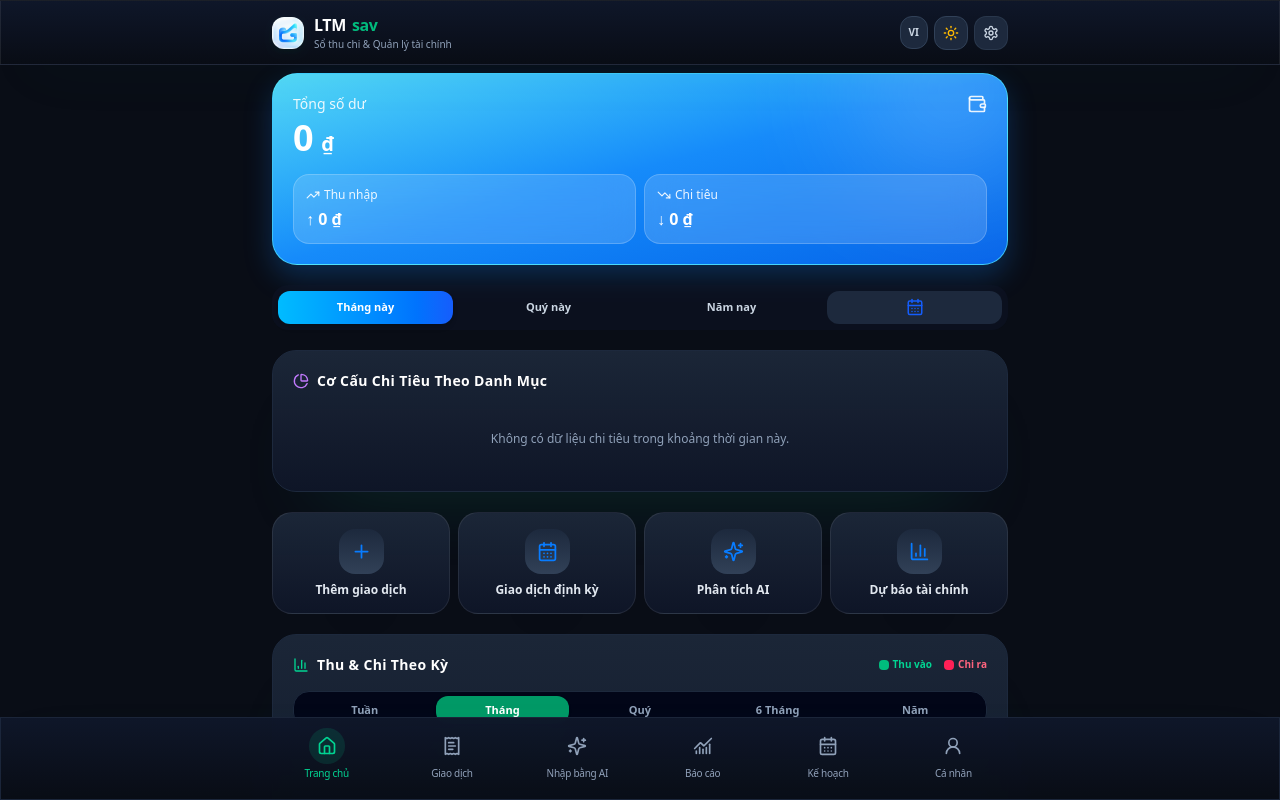
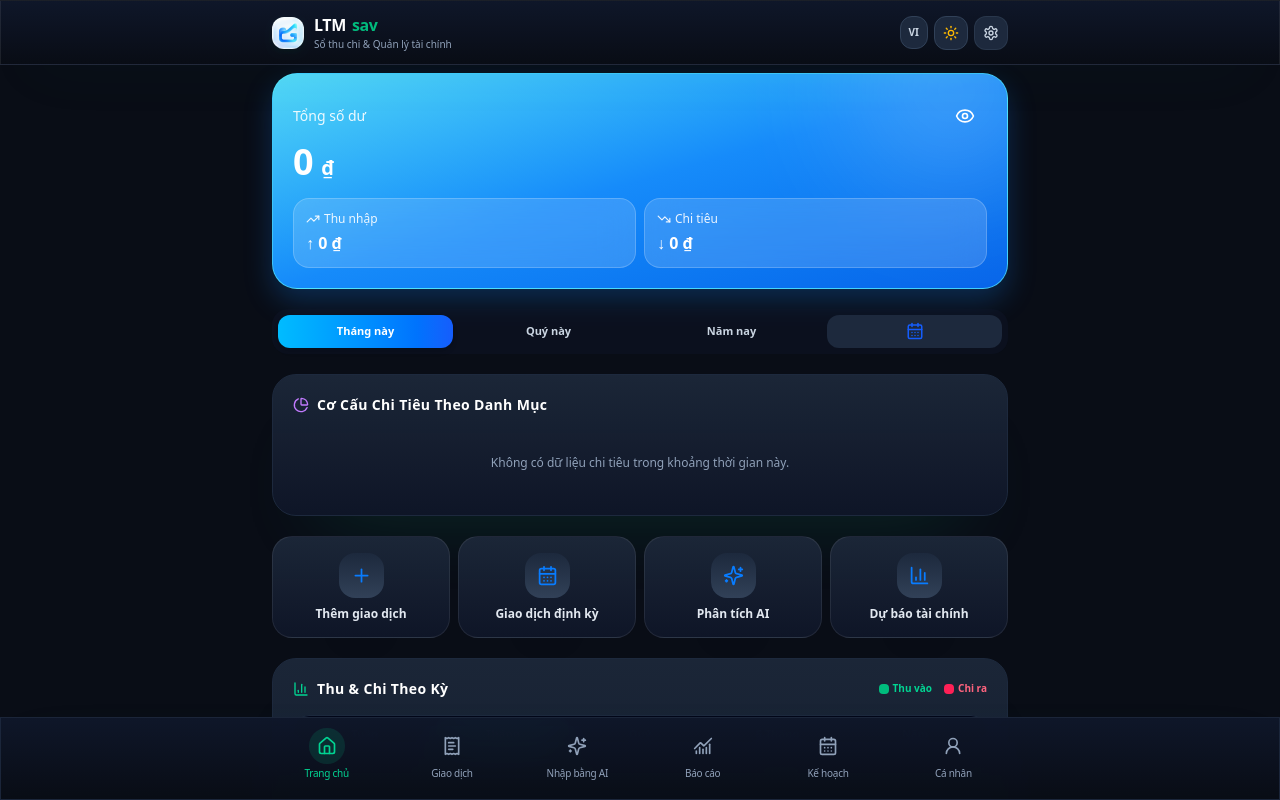
Before and after one commit to tranlocbtr99/Ltmsav, a React (Vite) app: page / in a window 1280 px wide. Shown: the top 800 px of the page. Built offline with nearby package versions, Linux system fonts and the light colour scheme; what @capacitor/core would draw is missing.

Commit message:
feat: remember total assets visibility on overview

```diff
--- a/src/App.tsx
+++ b/src/App.tsx
@@ -32,6 +32,18 @@ export const App: React.FC = () => {
   const [auditLogs, setAuditLogs] = useState<AuditLog[]>([]);
   const [settings, setSettings] = useState<AppSettings>(storage.getSettings());
   const [showSplash, setShowSplash] = useState(true);
+
+  // Presentation preference only; financial records and settings are untouched.
+  const [assetsHidden, setAssetsHidden] = useState(() => {
+    try { return localStorage.getItem('ltmsav_assets_hidden') === 'true'; }
+    catch { return true; }
+  });
+  const toggleAssetsVisibility = () => {
+    const next = !assetsHidden;
+    setAssetsHidden(next);
+    try { localStorage.setItem('ltmsav_assets_hidden', String(next)); }
+    catch { /* Keep the toggle usable when device storage is unavailable. */ }
+  };
 
   // Security Lock Screen State
   const [isLocked, setIsLocked] = useState<boolean>(() => {
@@ -220,6 +232,8 @@ export const App: React.FC = () => {
         <div key={currentTab} className="animate-fade-in">
           {currentTab === 'overview' && (
             <OverviewTab
+              assetsHidden={assetsHidden}
+              onToggleAssetsVisibility={toggleAssetsVisibility}
               accounts={accounts}
               transactions={transactions}
               categories={categories}
--- a/src/components/OverviewTab.tsx
+++ b/src/components/OverviewTab.tsx
@@ -3,12 +3,14 @@ import { Account, Transaction, Category, Budget, DebtOrLoan } from '../types';
 import {
   TrendingUp, TrendingDown, Wallet, ArrowRightLeft, Sparkles, Plus,
   ArrowUpRight, ArrowDownLeft, AlertTriangle, ShieldCheck, ChevronRight,
-  BarChart3, PieChart, CalendarDays
+  BarChart3, PieChart, CalendarDays, Eye, EyeOff
 } from 'lucide-react';
 import { DynamicIcon } from './DynamicIcon';
 import { useLanguage } from '../contexts/LanguageContext';
 
 interface OverviewTabProps {
+  assetsHidden: boolean;
+  onToggleAssetsVisibility: () => void;
   accounts: Account[];
   transactions: Transaction[];
   categories: Category[];
@@ -21,6 +23,8 @@ interface OverviewTabProps {
 }
 
 export const OverviewTab: React.FC<OverviewTabProps> = ({
+  assetsHidden,
+  onToggleAssetsVisibility,
   accounts,
   transactions,
   categories,
@@ -215,8 +219,17 @@ export const OverviewTab: React.FC<OverviewTabProps> = ({
       {/* Reference-style blue total balance and monthly cashflow hero */}
       <section className="relative overflow-hidden rounded-[25px] border border-cyan-300/70 bg-gradient-to-br from-[#53d8f5] via-[#168bfa] to-[#0864e9] p-5 text-white shadow-[0_12px_28px_rgba(18,126,237,.27)]">
         <div className="absolute -top-20 -right-10 h-48 w-48 rounded-full bg-white/20 blur-3xl pointer-events-none" />
-        <div className="relative flex items-center justify-between"><span className="text-sm font-medium text-white/90">Tổng số dư</span><Wallet className="w-5 h-5 text-white/90" /></div>
-        <div className="relative mt-1 mb-4 text-[30px] sm:text-4xl font-extrabold tracking-tight tabular-nums break-all">{accounts.reduce((s,a)=>s+a.balance,0).toLocaleString('vi-VN')} <span className="text-xl">₫</span></div>
+        <div className="relative flex items-center justify-between"><span className="text-sm font-medium text-white/90">Tổng số dư</span><button
+          type="button"
+          onClick={onToggleAssetsVisibility}
+          aria-label={t(assetsHidden ? 'showTotalAssets' : 'hideTotalAssets')}
+          title={t(assetsHidden ? 'showTotalAssets' : 'hideTotalAssets')}
+          aria-pressed={assetsHidden}
+          className="flex h-11 w-11 items-center justify-center rounded-full text-white hover:bg-white/15 focus-visible:outline focus-visible:outline-2 focus-visible:outline-white"
+        >
+          {assetsHidden ? <EyeOff size={20} aria-hidden="true" /> : <Eye size={20} aria-hidden="true" />}
+        </button></div>
+        <div className="relative mt-1 mb-4 text-[30px] sm:text-4xl font-extrabold tracking-tight tabular-nums break-all">{assetsHidden ? '••••••' : accounts.reduce((s,a)=>s+a.balance,0).toLocaleString('vi-VN')} <span className="text-xl">₫</span></div>
         <div className="relative grid grid-cols-2 gap-2">
           <div className="rounded-2xl bg-white/15 border border-white/20 p-3 backdrop-blur-lg"><div className="flex items-center gap-1 text-xs text-white/90"><TrendingUp size={14}/> Thu nhập</div><div className="mt-1 font-bold text-sm sm:text-base tabular-nums">↑ {monthIncome.toLocaleString('vi-VN')} ₫</div></div>
           <div className="rounded-2xl bg-white/15 border border-white/20 p-3 backdrop-blur-lg"><div className="flex items-center gap-1 text-xs text-white/90"><TrendingDown size={14}/> Chi tiêu</div><div className="mt-1 font-bold text-sm sm:text-base tabular-nums">↓ {monthExpense.toLocaleString('vi-VN')} ₫</div></div>
--- a/src/contexts/LanguageContext.tsx
+++ b/src/contexts/LanguageContext.tsx
@@ -40,6 +40,8 @@ const vi: Record<string, string> = {
   netWorth: 'Tổng Tài Sản Ròng (Net Worth)',
   moneySources: 'nguồn tiền',
   totalAssets: 'Tổng tài sản',
+  hideTotalAssets: 'Ẩn tổng tài sản',
+  showTotalAssets: 'Hiện tổng tài sản',
   totalDebtToPay: 'Nợ cần trả',
   incomeThisMonth: 'Thu nhập tháng',
   thisMonth: 'Tháng hiện tại',
@@ -438,6 +440,8 @@ const en: Record<string, string> = {
   netWorth: 'Net Worth',
   moneySources: 'money sources',
   totalAssets: 'Total assets',
+  hideTotalAssets: 'Hide total assets',
+  showTotalAssets: 'Show total assets',
   totalDebtToPay: 'Debt to pay',
   incomeThisMonth: 'Income this month',
   thisMonth: 'Current month',
--- a/đọc trước khi làm/APP_MAP.md
+++ b/đọc trước khi làm/APP_MAP.md
@@ -98,3 +98,8 @@ Kết quả `AiChatResponse`: `{ intent, needs_confirmation, clarification_quest
 - Packaging: `node scripts/prepare-mobile.mjs`; signing: `bash scripts/sign-release.sh`.
 - Supported Android project: generated `mobile/android`; root `android` is a legacy
   native prototype. Detailed commands and protected environment setup: `RELEASE.md`.
+
+## Asset visibility (2026-10-27)
+- Overview hero has an accessible eye button to mask/unmask the total balance.
+- App owns `assetsHidden` and persists the UI-only preference in `ltmsav_assets_hidden`; no financial schema migration.
+- Translation keys: `hideTotalAssets`, `showTotalAssets` (VI/EN).
```
